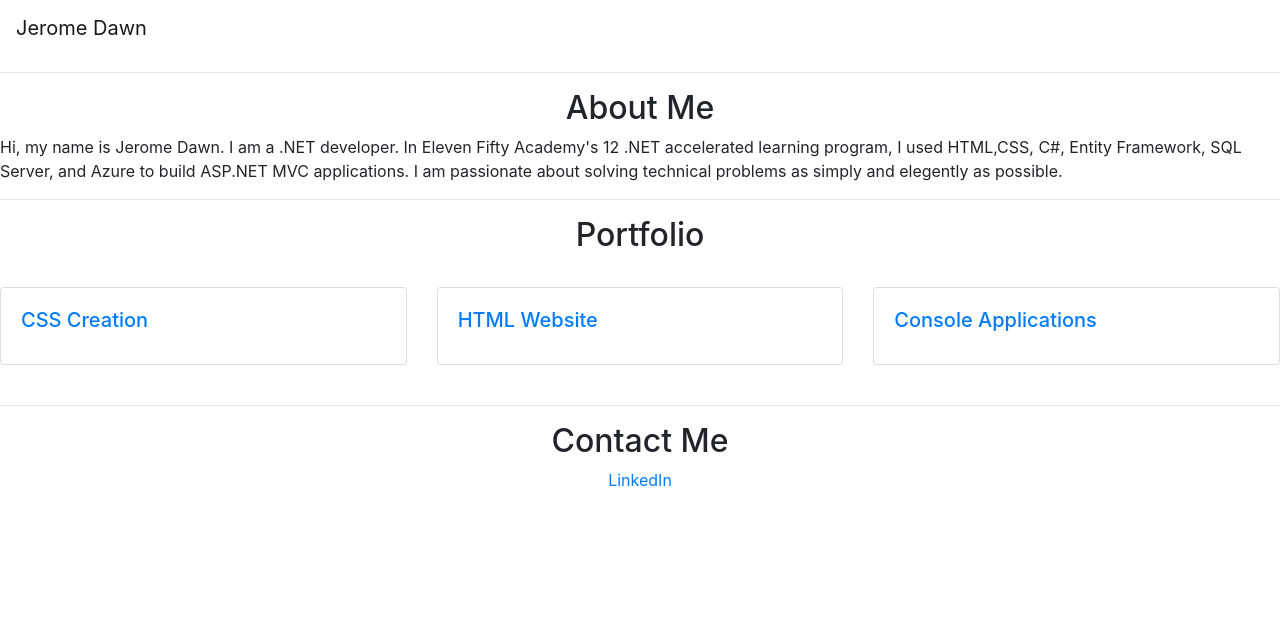
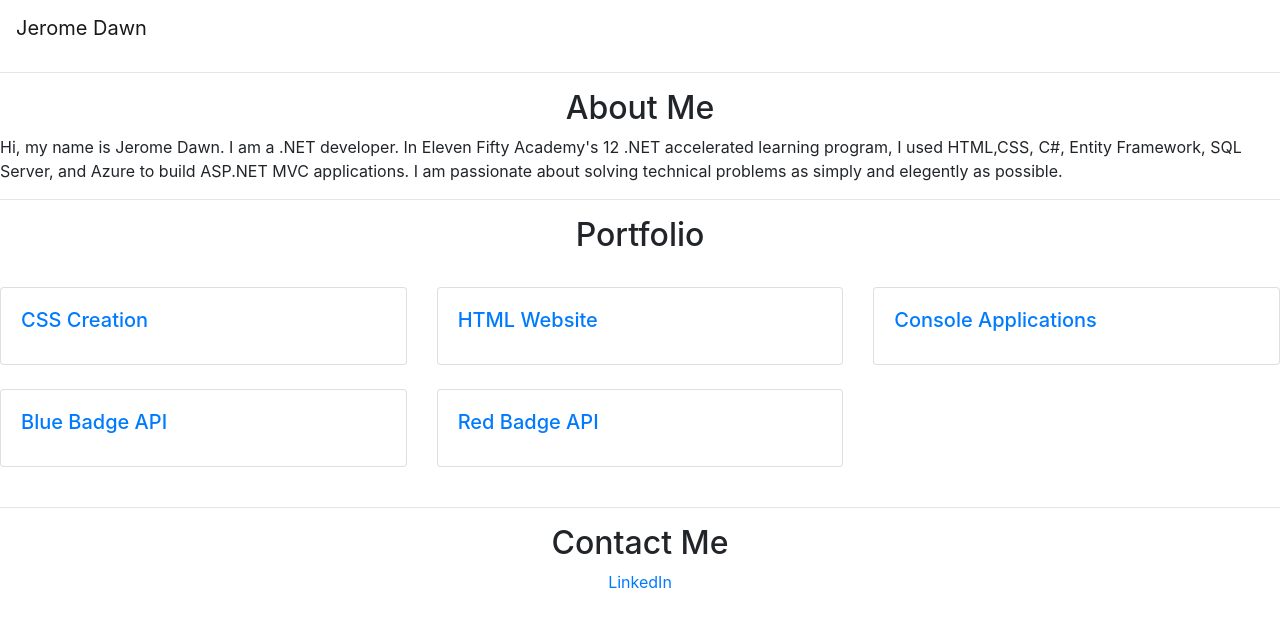
Before and after one commit to jeromedawn/Portfolio, a plain HTML site: page index.html in a window 1280 px wide. Drawn offline with nearby package versions, Linux system fonts and the light colour scheme.

Commit message:
Update index.html
undo

```diff
--- a/index.html
+++ b/index.html
@@ -98,7 +98,7 @@
                 </div>
             </div>
         </div>
-        <!-- <div class="col mb-4">
+        <div class="col mb-4">
             <div class="card">
 
                 <div class="card-body">
@@ -115,7 +115,7 @@
                     <p class="card-text"></p>
                 </div>
             </div>
-        </div> -->
+        </div>
     </div>
 
 
```
